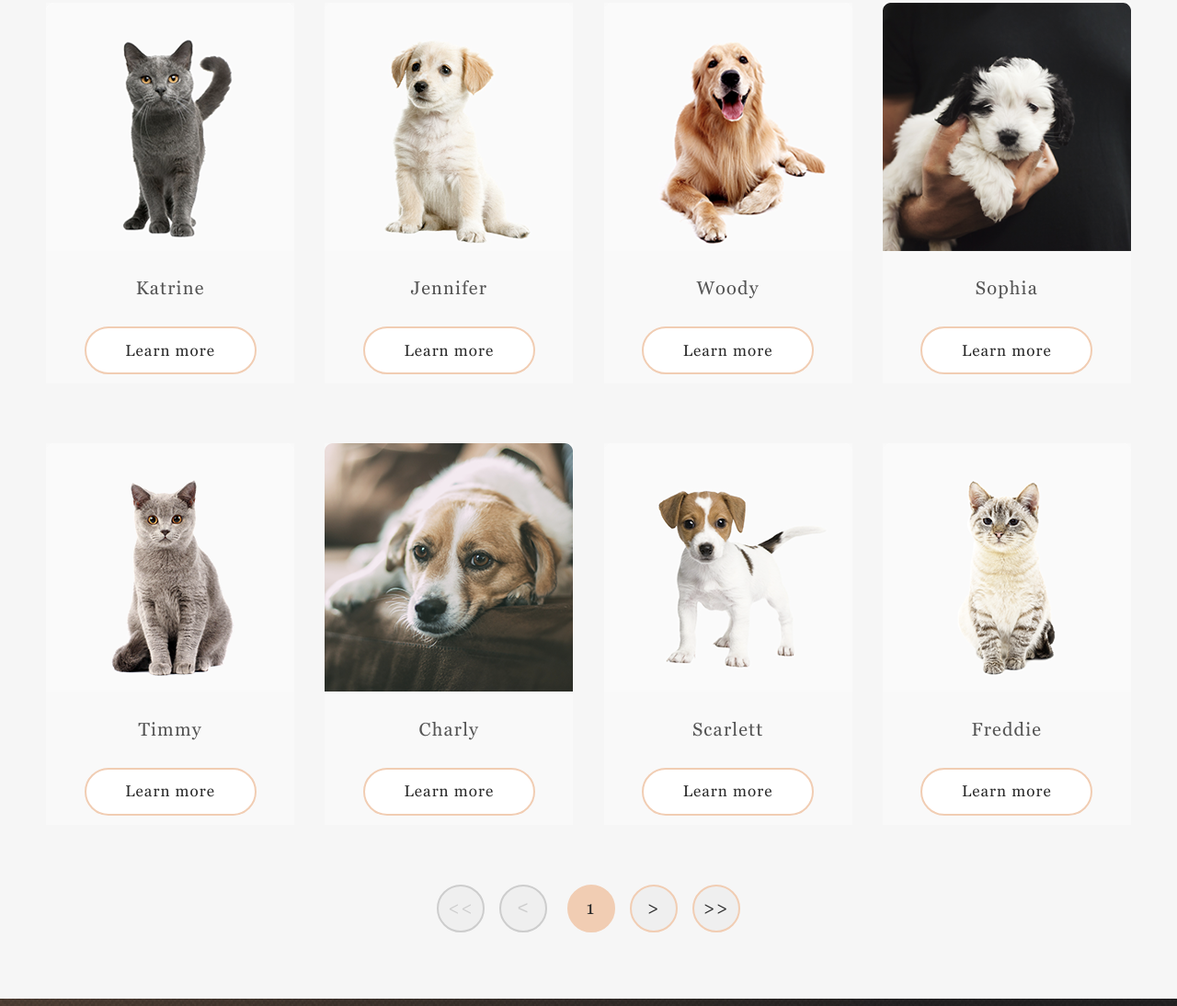
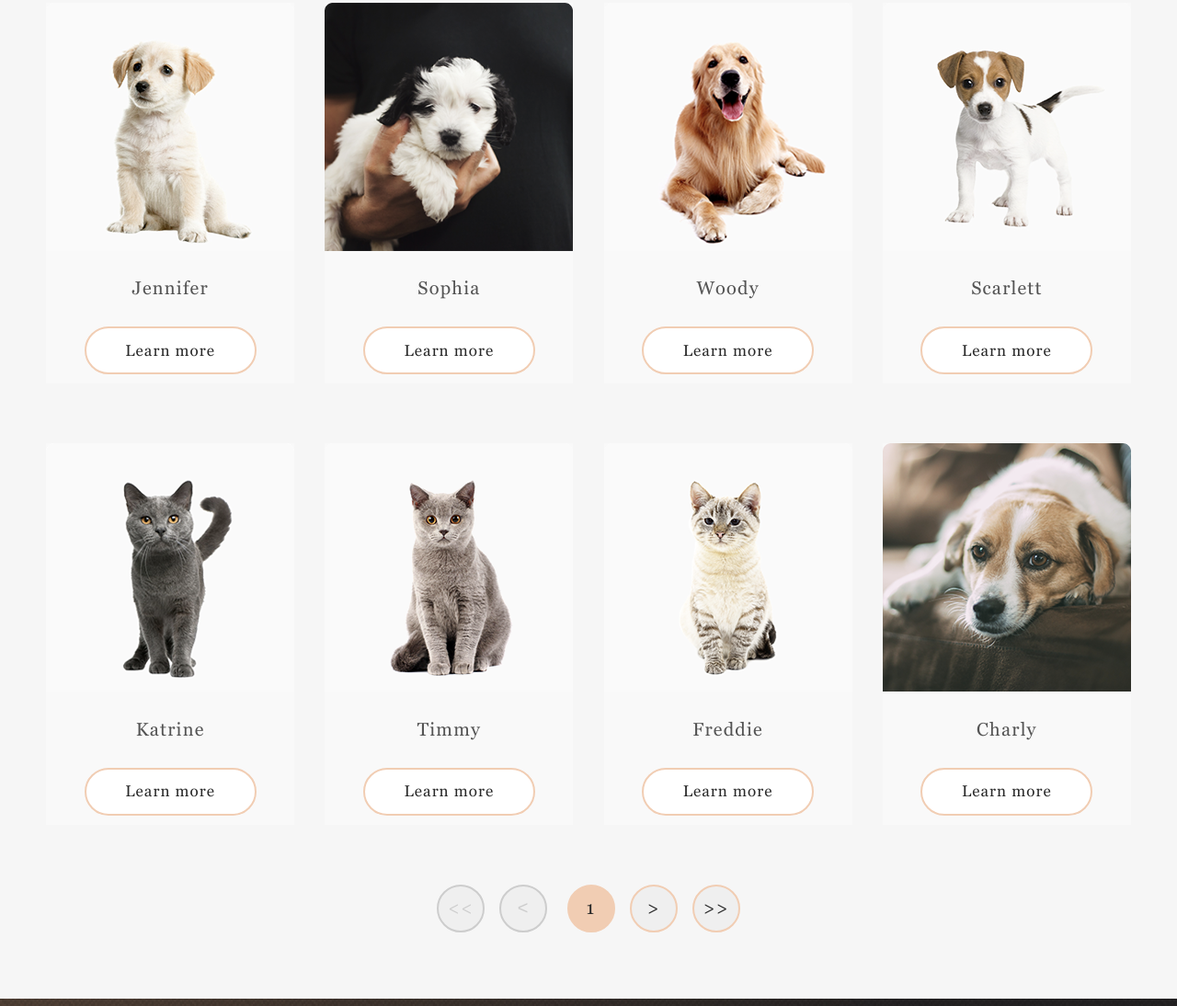
Before and after one commit to sadamir/shelter, a plain HTML site: page pages/pets/index.html in a window 1280 px wide. Shown: the part 386-1480 px from the top of the page at 92% size. Drawn offline with Linux system fonts and the light colour scheme.

Commit message:
feat: adding js functions

```diff
--- a/pages/pets/index.html
+++ b/pages/pets/index.html
@@ -6,8 +6,8 @@
     <title>Cozy House</title>
     <link rel="stylesheet" href="style.css">
 
-    <script src="https://kit.fontawesome.com/74a50cece9.js" crossorigin="anonymous"></script>
-    <link rel="stylesheet" href="path/to/font-awesome/css/font-awesome.min.css">
+    <!-- <script src="https://kit.fontawesome.com/74a50cece9.js" crossorigin="anonymous"></script> -->
+    <!-- <link rel="stylesheet" href="path/to/font-awesome/css/font-awesome.min.css"> -->
   </head>
   <body>
 
@@ -69,7 +69,7 @@
 
                     <div class="our-friends-wrapper-flex1">
 
-                      <div class="our-friends-card card1">
+                      <!-- <div class="our-friends-card card1">
                         <img src="../../assets/images/pets-katrine.png" alt="katrine" class="our-friends-img">
                         <div class="container-our-friends">
                           <h3 class="our-friends-name">Katrine</h3>
@@ -135,7 +135,7 @@
                           <h3 class="our-friends-name">Freddie</h3>
                           <button type="button" onclick="" class="our-friends-learn-button">Learn more</button>
                         </div>
-                      </div>
+                      </div> -->
 
                   </div>
 
--- /dev/null
+++ b/pages/pets/pets.json
@@ -0,0 +1,90 @@
+ [
+  {
+    "name": "Jennifer",
+    "img": "../../assets/images/jennifer.png",
+    "type": "Dog",
+    "breed": "Labrador",
+    "description": "Jennifer is a sweet 2 months old Labrador that is patiently waiting to find a new forever home. This girl really enjoys being able to go outside to run and play, but won't hesitate to play up a storm in the house if she has all of her favorite toys.",
+    "age": "2 months",
+    "inoculations": ["none"],
+    "diseases": ["none"],
+    "parasites": ["none"]
+  },
+  {
+    "name": "Sophia",
+    "img": "../../assets/images/sophia.png",
+    "type": "Dog",
+    "breed": "Shih tzu",
+    "description": "Sophia here and I'm looking for my forever home to live out the best years of my life. I am full of energy. Everyday I'm learning new things, like how to walk on a leash, go potty outside, bark and play with toys and I still need some practice.",
+    "age": "1 month",
+    "inoculations": ["parvovirus"],
+    "diseases": ["none"],
+    "parasites": ["none"]
+  },
+  {
+    "name": "Woody",
+    "img": "../../assets/images/woody.png",
+    "type": "Dog",
+    "breed": "Golden Retriever",
+    "description": "Woody is a handsome 3 1/2 year old boy. Woody does know basic commands and is a smart pup. Since he is on the stronger side, he will learn a lot from your training. Woody will be happier when he finds a new family that can spend a lot of time with him.",
+    "age": "3 years 6 months",
+    "inoculations": ["adenovirus", "distemper"],
+    "diseases": ["right back leg mobility reduced"],
+    "parasites": ["none"]
+  },
+  {
+    "name": "Scarlett",
+    "img": "../../assets/images/scarlett.png",
+    "type": "Dog",
+    "breed": "Jack Russell Terrier",
+    "description": "Scarlett is a happy, playful girl who will make you laugh and smile. She forms a bond quickly and will make a loyal companion and a wonderful family dog or a good companion for a single individual too since she likes to hang out and be with her human.",
+    "age": "3 months",
+    "inoculations": ["parainfluenza"],
+    "diseases": ["none"],
+    "parasites": ["none"]
+  },
+  {
+    "name": "Katrine",
+    "img": "../../assets/images/katrine.png",
+    "type": "Cat",
+    "breed": "British Shorthair",
+    "description": "Katrine is a beautiful girl. She is as soft as the finest velvet with a thick lush fur. Will love you until the last breath she takes as long as you are the one. She is picky about her affection. She loves cuddles and to stretch into your hands for a deeper relaxations.",
+    "age": "6 months",
+    "inoculations": ["panleukopenia"],
+    "diseases": ["none"],
+    "parasites": ["none"]
+  },
+  {
+    "name": "Timmy",
+    "img": "../../assets/images/timmy.png",
+    "type": "Cat",
+    "breed": "British Shorthair",
+    "description": "Timmy is an adorable grey british shorthair male. He loves to play and snuggle. He is neutered and up to date on age appropriate vaccinations. He can be chatty and enjoys being held. Timmy has a lot to say and wants a person to share his thoughts with.",
+    "age": "2 years 3 months",
+    "inoculations": ["calicivirus", "viral rhinotracheitis"],
+    "diseases": ["kidney stones"],
+    "parasites": ["none"]
+  },
+  {
+    "name": "Freddie",
+    "img": "../../assets/images/freddie.png",
+    "type": "Cat",
+    "breed": "British Shorthair",
+    "description": "Freddie is a little shy at first, but very sweet when he warms up. He likes playing with shoe strings and bottle caps. He is quick to learn the rhythms of his human’s daily life. Freddie has bounced around a lot in his life, and is looking to find his forever home.",
+    "age": "2 months",
+    "inoculations": ["rabies"],
+    "diseases": ["none"],
+    "parasites": ["none"]
+  },
+  {
+    "name": "Charly",
+    "img": "../../assets/images/charly.png",
+    "type": "Dog",
+    "breed": "Jack Russell Terrier",
+    "description": "This cute boy, Charly, is three years old and he likes adults and kids. He isn’t fond of many other dogs, so he might do best in a single dog home. Charly has lots of energy, and loves to run and play. We think a fenced yard would make him very happy.",
+    "age": "8 years",
+    "inoculations": ["bordetella bronchiseptica", "leptospirosis"],
+    "diseases": ["deafness", "blindness"],
+    "parasites": ["lice", "fleas"]
+  }
+]
--- a/pages/pets/script.js
+++ b/pages/pets/script.js
@@ -11,4 +11,35 @@ window.onload=function(){
     headerList.classList.toggle("active");
     logo.classList.toggle("active");
   })
+
+
+  let http = new XMLHttpRequest();
+
+  http.open('get', 'pets.json', true);
+
+  http.send();
+
+  http.onload = function(){
+
+    if(this.readyState == 4 && this.status == 200){
+      let pets = JSON.parse(this.responseText);
+
+      let output = '';
+
+      for(let item of pets){
+        output += `
+        <div class="our-friends-card item swiper-slide">
+              <img src="${item.img}" alt="${item.img}" class="our-friends-img">
+                <div class="container-our-friends">
+                <h3 class="our-friends-name">${item.name}</h3>
+                <button type="button" onclick="" class="our-friends-learn-button">Learn more</button>
+              </div>
+            </div>
+          `;
+      }
+
+
+      document.querySelector(".our-friends-wrapper-flex1").innerHTML = output;
+    }
+  }
 }
```
Also changed, not shown: assets/pets.json (added, +90 -0 lines), pages/main/index.html (+7 -6 lines), pages/main/pets.json (added, +90 -0 lines), pages/main/script.js (+46 -0 lines), pages/main/style.css (+17 -25 lines), assets/images/charly.png (renamed from assets/images/pets-charly.png), assets/images/freddie.png (renamed from assets/images/pets-freddie.png), assets/images/jennifer.png (renamed from assets/images/pets-jennifer.png), assets/images/katrine.png (renamed from assets/images/pets-katrine.png), assets/images/scarlett.png (renamed from assets/images/pets-scarlett.png), assets/images/sophia.png (renamed from assets/images/pets-sophia.png), assets/images/timmy.png (renamed from assets/images/pets-timmy.png), assets/images/woody.png (renamed from assets/images/pets-woody.png).
